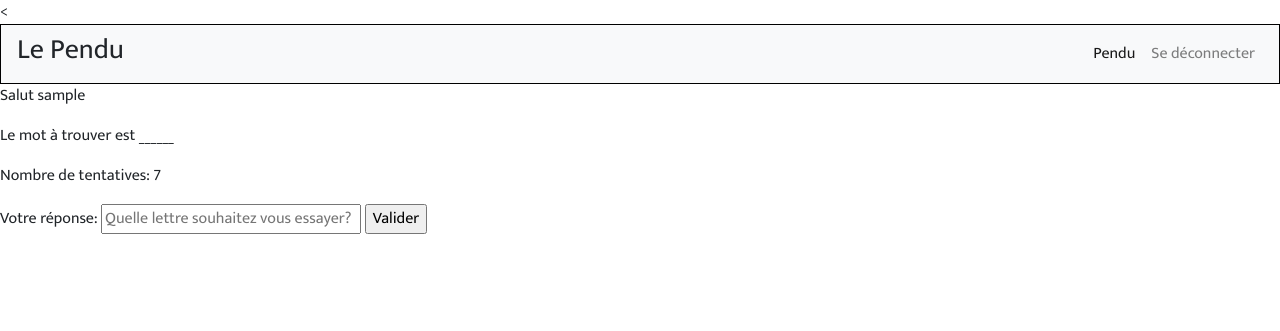
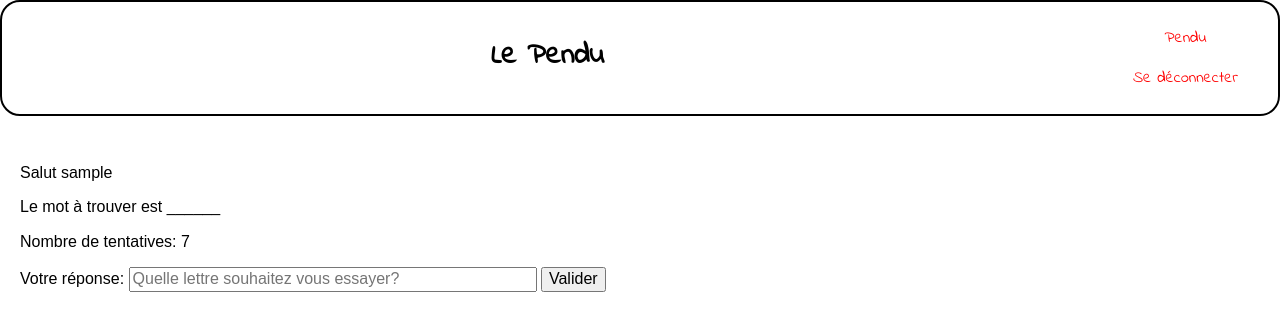
Before and after one commit to atarax-dev/LePendu, a Django app: page /pendu in a window 1280 px wide. Shown: the top 331 px of the page. Run offline with Django 4.2, Linux system fonts and the light colour scheme; the visitor is signed in with stand-in values (Sample User, id 1); some libraries are stand-ins or nearby versions.

Commit message:
Update UI

```diff
--- a/static/index.css
+++ b/static/index.css
@@ -1,5 +1,5 @@
 
-@import url('https://fonts.googleapis.com/css?family=Mukta');
+@import url('https://fonts.googleapis.com/css2?family=Indie+Flower&display=swap');
 body{
   font-family: 'Mukta', sans-serif;
 	height:100vh;
@@ -9,6 +9,7 @@
 	background-position:center;
 	position:relative;
     overflow-y: visible;
+    box-sizing: border-box;
 }
 
 img{
@@ -153,21 +154,37 @@
 }
 a{
   text-decoration:none;
-  color:#2c7715;
+  color:red;
 }
-
+.navet{
+    list-style-type: none;
+    color: red;
+    line-height: 40px;
 }
 .navbar{
-    position : right;
+    display: flex;
+    justify-content: space-between;
+    border: solid black 2px;
+    border-radius:20px;
+}
+#navbarNav{
+    margin-right: 40px;
+    text-align: center;
 }
 header{
-    border: 1px solid black;
-    margin-bottom: 0%;
+    height: 8%;
+    font-family: 'Indie Flower', cursive;
+}
+.feed{
+    margin-left: 20px;
+    margin-top: 100px;
 }
 
 .site_title{
     margin: 0 auto;
     text-align: center;
+    line-height: 50px;
+    font-size: 25px;
 }
 
 .username{
@@ -183,3 +200,6 @@
     flex-direction: row;
     align-items: center;
 }
+#id_letter_try{
+    width: 400px;
+}
--- a/templates/base_template.html
+++ b/templates/base_template.html
@@ -1,4 +1,5 @@
-<{% load static %}
+{% load static %}
+<!DOCTYPE html>
 <html lang="fr">
 
 <head>
@@ -6,18 +7,18 @@
   <meta http-equiv="X-UA-Compatible" content="IE=edge">
   <meta name="viewport" content="width=device-width, initial-scale=1, shrink-to-fit=no">
   <title>{% block title %}{% endblock %}</title>
-  <link href="//maxcdn.bootstrapcdn.com/bootstrap/4.0.0/css/bootstrap.min.css" rel="stylesheet" id="bootstrap-css">
   <link rel="stylesheet" href="/static/index.css">
+  <link rel="stylesheet" href="/static/normalize.css">
 </head>
 <header>
-  <nav class="navbar navbar-expand-lg navbar-light bg-light">
+  <nav class=navbar>
     <div class="site_title">
       <h3>Le Pendu</h3>
     </div>
     <div class="collapse navbar-collapse d-flex flex-row-reverse" id="navbarNav">
-      <ul class="navbar-nav">
+      <ul class="navet">
         <li class="nav-item active">
-          <a class="nav-link" href="/pendu">Pendu<span class="sr-only">(current)</span></a>
+          <a class="nav-link" href="/pendu">Pendu</a>
         </li>
         <li class="nav-item">
           <a class="nav-link" href="/logout_user">Se déconnecter</a>
@@ -34,9 +35,6 @@
   <script src="https://cdnjs.cloudflare.com/ajax/libs/popper.js/1.12.9/umd/popper.min.js"
     integrity="sha384-ApNbgh9B+Y1QKtv3Rn7W3mgPxhU9K/ScQsAP7hUibX39j7fakFPskvXusvfa0b4Q"
     crossorigin="anonymous"></script>
-  <script src="https://maxcdn.bootstrapcdn.com/bootstrap/4.0.0/js/bootstrap.min.js"
-    integrity="sha384-JZR6Spejh4U02d8jOt6vLEHfe/JQGiRRSQQxSfFWpi1MquVdAyjUar5+76PVCmYl"
-    crossorigin="anonymous"></script>
   <script src="/static/script.js"></script>
 
 </body>
--- a/templates/index.html
+++ b/templates/index.html
@@ -1,3 +1,4 @@
+<!DOCTYPE html>
 <html lang="fr">
 
 <head>
```
Also changed, not shown: static/normalize.css (added).
